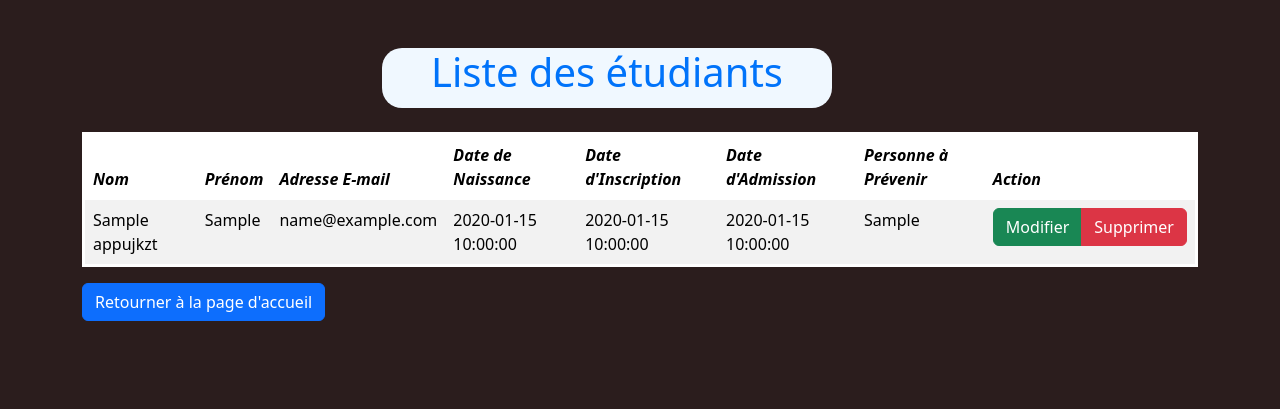
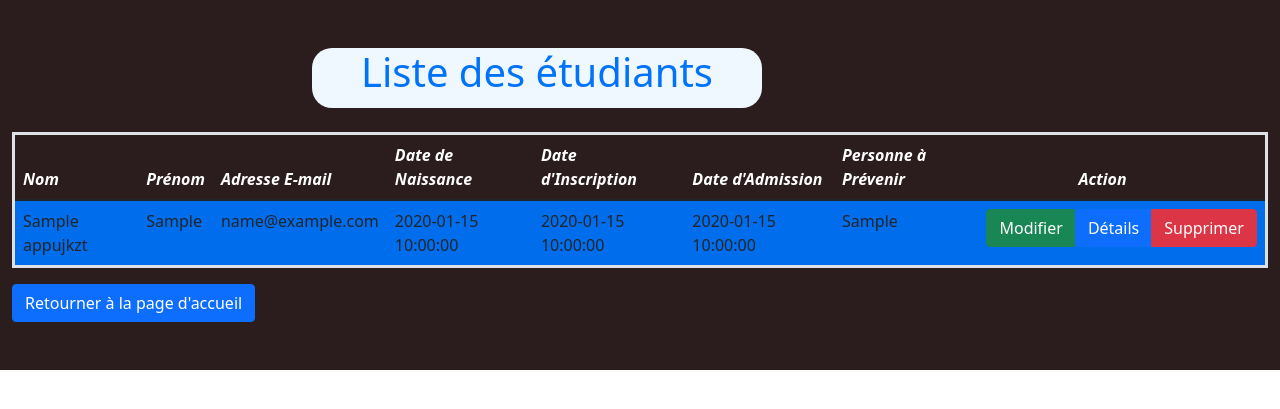
Before and after one commit to AbdiasBgr/AppUJKZ, a PHP site: page /pages/Liste.php in a window 1280 px wide. Shown: the top 409 px of the page. Run offline with PHP 8.4, Linux system fonts and the light colour scheme; tables that the repository leaves empty or names only in its code hold one stand-in row (values such as "Sample post").

Commit message:
Ajout Bouton Détails

```diff
--- a/pages/Liste.php
+++ b/pages/Liste.php
@@ -3,28 +3,18 @@
 <head>
     <meta charset="UTF-8">
     <meta name="viewport" content="width=device-width, initial-scale=1" />
-    <link
-    href="https://cdn.jsdelivr.net/npm/bootstrap@5.3.0-alpha3/dist/css/bootstrap.min.css"
-    rel="stylesheet"
-    integrity="sha384-KK94CHFLLe+nY2dmCWGMq91rCGa5gtU4mk92HdvYe+M/SXH301p5ILy+dN9+nJOZ"
-    crossorigin="anonymous"
-  />
     <link rel="stylesheet" href="../style/styl.css">
     <title>Liste des étudiants</title>
     <style>
       .t2 {
     border-top: solid 3px;
-        border-top-color: white;
+    border-top-color: black;
     border-bottom:solid 3px;
-        border-bottom-color:  white;
+    border-bottom-color:  black;
     border-left: solid 3px;
-        border-left-color:white ;
+    border-left-color: black ;
     border-right: solid 3px;
-        border-right-color: white;
-      }
-      body {
-        background-color:#2B1D1D;
-        color: white;
+    border-right-color: black;
   }
       .table-striped tbody tr:nth-of-type(odd) {
         background-color: #0073FA;
@@ -52,14 +42,14 @@
     </style>
 </head>
 <body>
-  <div class="container py-5 ">
+  <div class="container-fluid py-5 " style=" background-color: #2B1D1D; ">
     <h1 class="text-center mb-4 t3">Liste des étudiants</h1>
     <?php
-    // Inclure le fichier de connexion à la base de données
+
     require_once "db.php";
 
     try {
-      // Se connecter à la base de données en utilisant la fonction connect_db() définie dans db.php
+
       $conn = connect_db();
 
       // Effectuer la requête SQL pour récupérer les données de la table
@@ -68,9 +58,9 @@
       $stmt->execute();
       $result = $stmt->fetchAll(PDO::FETCH_ASSOC);
 
-      // Vérifier si des données ont été trouvées
+
       if (count($result) > 0) {
-        // Générer le tableau HTML et ajouter chaque entrée de la table comme une nouvelle ligne dans le tableau
+
         echo "<table class='table table-striped table-hover t2'>
                   <thead>
                       <tr>
@@ -81,12 +71,12 @@
                           <th>Date d'Inscription</th>
                           <th>Date d'Admission</th>
                           <th>Personne à Prévenir</th>
-                          <th>Action</th>
+                          <th style=' padding-left: 100px;'>Action</th>
                       </tr>
                   </thead>
                   <tbody>";
         foreach ($result as $row) {
-          // Extraire l'ID de l'enregistrement courant
+
           $id = $row['id'];
           echo "<tr>
                     <td>".$row["nom"]."</td>
@@ -99,6 +89,7 @@
                     <td>
                     <div class='btn-group' role='group'>
                     <a href='modifier.php?id=".$row['id']. "'class='btn btn-success'>Modifier</a>
+                        <button class='btn btn-primary btn-details' data-id='".$id."'>Détails</button>
                         <button onclick='confirmDelete(".$id.")' class='btn btn-danger delete-button'>Supprimer</button>
                       </div>
                     </td>
@@ -110,7 +101,6 @@
         echo "0 résultats trouvés dans la table appujkzt.";
       }
 
-      // Fermer la connexion à la base de données
       $stmt = null;
       $conn = null;
     } catch (PDOException $e) {
@@ -119,19 +109,58 @@
     ?>
 
     <a href="../index.php" class="btn btn-primary">Retourner à la page d'accueil</a>
+    <!-- Modal -->
+    <div class="modal fade" id="exampleModal" tabindex="-1" aria-labelledby="exampleModalLabel" aria-hidden="true">
+  <div class="modal-dialog modal-dialog-centered modal-dialog-scrollable">
+    <div class="modal-content">
+      <div class="modal-header">
+        <h1 class="modal-title fs-5" id="exampleModalLabel">Informations personnelles</h1>
+        <button type="button" class="btn-close" data-bs-dismiss="modal" aria-label="Close"></button>
+      </div>
+      <div class="modal-body">
+      <div id="person-details"></div>
+      </div>
+      <div class="modal-footer">
+        <button type="button" class="btn btn-secondary" data-bs-dismiss="modal">Fermer</button>
+      </div>
+    </div>
+  </div>
+</div>
+<!-- Include Bootstrap and jQuery -->
+<link rel="stylesheet" href="https://cdnjs.cloudflare.com/ajax/libs/bootstrap/5.1.3/css/bootstrap.min.css">
+<script src="https://cdnjs.cloudflare.com/ajax/libs/jquery/3.6.0/jquery.min.js"></script>
+<script src="https://cdnjs.cloudflare.com/ajax/libs/bootstrap/5.1.3/js/bootstrap.bundle.min.js"></script>
+<!-- Script Pour le Bouton détails -->
+    <script>
+      $(document).ready(function() {
+        $('.btn-details').click(function() {
+          var id = $(this).data('id');
+          $.ajax({
+            url: 'personinfo.php',
+            type: 'GET',
+            data: { id: id },
+            success: function(response) {
+              $('#person-details').html(response);
+              $('#exampleModal').modal('show');
+            },
+            error: function() {
+              console.log('Une erreur s\'est produite lors de la récupération des informations de la personne.');
+            }
+          });
+        });
+      });
+    </script>
 
-    <!-- Bootstrap JavaScript -->
+    <!-- Bootstrap JavaScript Script Pour la Suppression -->
     <script src="https://ajax.googleapis.com/ajax/libs/jquery/3.6.4/jquery.min.js"></script>
     <script type="text/javascript">
       function confirmDelete(id) {
         if (confirm("Êtes-vous sûr de vouloir supprimer cet enregistrement ?")) {
-          // Si l'utilisateur clique sur "OK", appeler la fonction AJAX pour supprimer l'enregistrement
           $.post("supprimer.php", {id: id}, function(data){
             alert(data);
-            location.reload(); // Recharger la page après avoir supprimé l'enregistrement
+            location.reload();
           });
         } else {
-          // Si l'utilisateur clique sur "Annuler", ne rien faire
           return false;
         }
       }
```
Also changed, not shown: pages/modifier.php (+15 -11 lines), pages/personinfo.php (added, +33 -0 lines). Lines whose indentation alone changed are shown as unchanged.
